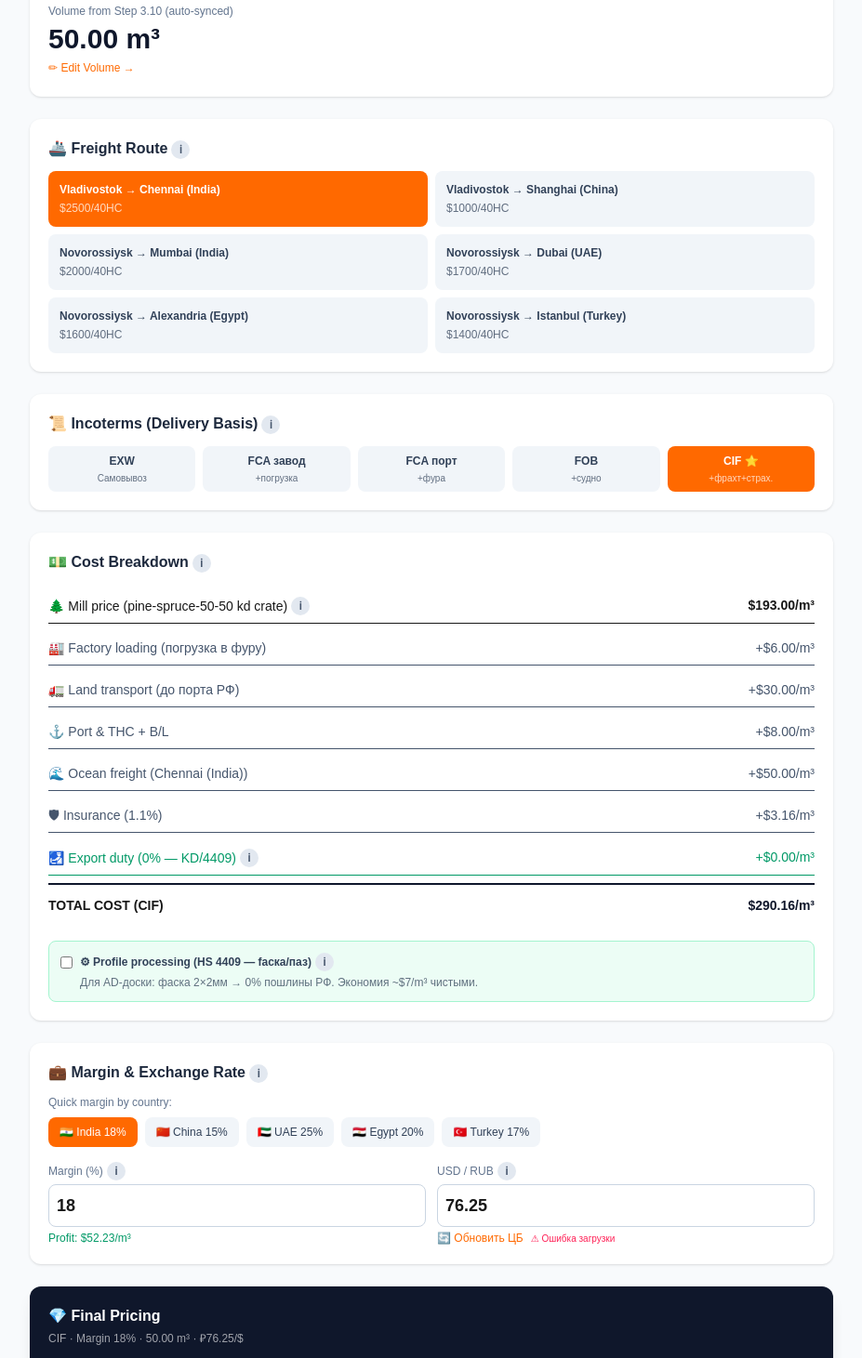
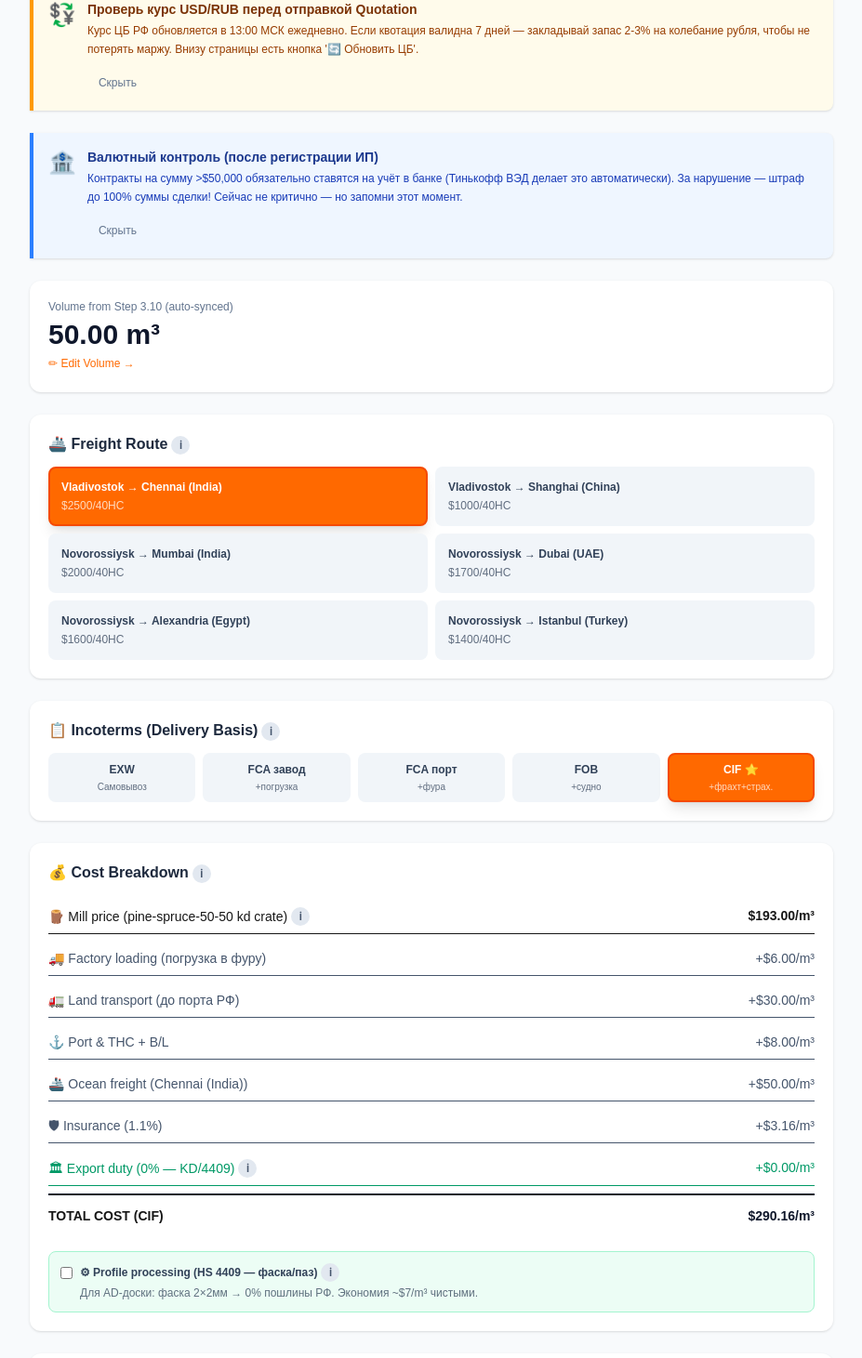
Before and after one commit to ru-timber-export/b2b-export, a Next.js app: page /calculator/pricing in a window 1280 px wide. Shown: the part 200-1661 px from the top of the page at 93% size, without its empty margins (176-1103 px from the left). Built offline with nearby package versions, Linux system fonts and the light colour scheme; no server answers.

Commit message:
Step B3.2: Pricing reminders (USD/RUB rate + currency control) + active state borders

```diff
--- a/src/app/calculator/pricing/page.js
+++ b/src/app/calculator/pricing/page.js
@@ -1,7 +1,7 @@
 "use client";
-
 import { useState, useEffect } from "react";
 import Link from "next/link";
+import Reminder from "../../components/Reminder";
 import {
   useDeal,
   SPECIES_BASE_PRICES,
@@ -40,7 +40,7 @@ export default function PricingPage() {
   const [cbrDate, setCbrDate] = useState(null);
   const [cbrError, setCbrError] = useState(false);
 
-  // 💱 Автозагрузка курса ЦБ РФ
+  // Автозагрузка курса ЦБ РФ
   const fetchCBR = async () => {
     setCbrLoading(true);
     setCbrError(false);
@@ -86,34 +86,28 @@ export default function PricingPage() {
   const margin = deal.margin === "" ? 0 : parseFloat(deal.margin) || 18;
   const rate = deal.usdRubRate === "" ? 76.25 : parseFloat(deal.usdRubRate) || 76.25;
 
-  // Пресет фрахта
   const freightPreset = FREIGHT_PRESETS[deal.freightRoute] || FREIGHT_PRESETS["vlv-chennai"];
 
-  // 💰 Расчёт mill price (EXW по-честному)
   const speciesBase = SPECIES_BASE_PRICES[species] || 160;
   const dryingAdd = DRYING_SURCHARGE[moisture] || 0;
   const packAdd = PACKAGING_SURCHARGE[packaging] || 0;
   const millPrice = speciesBase + dryingAdd + packAdd;
 
-  // Честный расчёт по шагам Incoterms
-  const loadFactory = 6; // FCA завод: +$6/m³ (погрузка на пилораме)
-  const landTransport = totalVol > 0 ? 1500 / totalVol : 0; // FCA порт: фура/жд до порта
-  const portFees = totalVol > 0 ? 400 / totalVol : 0; // FOB: THC + B/L
-  const ocean = totalVol > 0 ? freightPreset.rate / totalVol : 0; // CIF: фрахт
-  const insurance = 0.011 * (millPrice + loadFactory + landTransport + portFees + ocean); // страховка 1.1%
+  const loadFactory = 6;
+  const landTransport = totalVol > 0 ? 1500 / totalVol : 0;
+  const portFees = totalVol > 0 ? 400 / totalVol : 0;
+  const ocean = totalVol > 0 ? freightPreset.rate / totalVol : 0;
+  const insurance = 0.011 * (millPrice + loadFactory + landTransport + portFees + ocean);
 
-  // Сумма по выбранному Incoterm
   let totalCost = millPrice;
   if (incoterm === "fca-factory") totalCost = millPrice + loadFactory;
   if (incoterm === "fca-port") totalCost = millPrice + loadFactory + landTransport;
   if (incoterm === "fob") totalCost = millPrice + loadFactory + landTransport + portFees;
   if (incoterm === "cif") totalCost = millPrice + loadFactory + landTransport + portFees + ocean + insurance;
 
-  // 0% пошлины при камерной сушке или обработке 4409
   const dutyFree = moisture === "kd" || deal.profileProcessing;
   const duty = dutyFree ? 0 : totalCost * 0.065;
   const totalCostWithDuty = totalCost + duty;
-
   const sellPricePerM3 = totalCostWithDuty * (1 + margin / 100);
   const profitPerM3 = sellPricePerM3 - totalCostWithDuty;
   const totalAmount = sellPricePerM3 * totalVol;
@@ -147,6 +141,24 @@ export default function PricingPage() {
           </p>
         </div>
 
+        {/* 🆕 B3.2: Напоминалка — курс ЦБ */}
+        <Reminder
+          priority="high"
+          icon="💱"
+          title="Проверь курс USD/RUB перед отправкой Quotation"
+          description="Курс ЦБ РФ обновляется в 13:00 МСК ежедневно. Если квотация валидна 7 дней — закладывай запас 2-3% на колебание рубля, чтобы не потерять маржу. Внизу страницы есть кнопка '🔄 Обновить ЦБ'."
+          dismissKey="usd-rate-tip-2026"
+        />
+
+        {/* 🆕 B3.2: Напоминалка — валютный контроль */}
+        <Reminder
+          priority="medium"
+          icon="🏦"
+          title="Валютный контроль (после регистрации ИП)"
+          description="Контракты на сумму >$50,000 обязательно ставятся на учёт в банке (Тинькофф ВЭД делает это автоматически). За нарушение — штраф до 100% суммы сделки! Сейчас не критично — но запомни этот момент."
+          dismissKey="vc-warning-2026"
+        />
+
         {/* Volume info */}
         <section className="bg-white rounded-xl p-5 shadow-sm">
           <div className="text-xs text-slate-500">Volume from Step 3.10 (auto-synced)</div>
@@ -169,8 +181,10 @@ export default function PricingPage() {
                 <button
                   key={key}
                   onClick={() => updateDeal({ freightRoute: key })}
-                  className={`p-3 rounded-lg text-left text-xs transition-all active:scale-95 ${
-                    active ? "bg-orange-500 text-white" : "bg-slate-100 text-slate-700"
+                  className={`p-3 rounded-lg text-left text-xs transition-all active:scale-95 border-2 ${
+                    active
+                      ? "bg-orange-500 text-white border-orange-600 shadow-lg"
+                      : "bg-slate-100 text-slate-700 border-transparent hover:border-slate-300"
                   }`}
                 >
                   <div className="font-bold">{val.label}</div>
@@ -184,22 +198,24 @@ export default function PricingPage() {
         {/* Incoterms */}
         <section className="bg-white rounded-xl p-5 shadow-sm">
           <h2 className="font-bold text-slate-800 flex items-center">
-            📜 Incoterms (Delivery Basis)
+            📋 Incoterms (Delivery Basis)
             <Tooltip text="Международные условия поставки. EXW = товар на складе. FCA завод = +погрузка в фуру. FCA порт = +доставка. FOB = +погрузка на судно. CIF = +фрахт и страховка до порта клиента. Каждый шаг добавляет стоимость." />
           </h2>
           <div className="grid grid-cols-2 sm:grid-cols-5 gap-2 mt-3">
             {[
-              { id: "exw", label: "EXW", ru: "Самовывоз", include: [] },
-              { id: "fca-factory", label: "FCA завод", ru: "+погрузка", include: ["load"] },
-              { id: "fca-port", label: "FCA порт", ru: "+фура", include: ["load", "land"] },
-              { id: "fob", label: "FOB", ru: "+судно", include: ["load", "land", "port"] },
-              { id: "cif", label: "CIF ⭐", ru: "+фрахт+страх.", include: ["load", "land", "port", "ocean"] },
+              { id: "exw", label: "EXW", ru: "Самовывоз" },
+              { id: "fca-factory", label: "FCA завод", ru: "+погрузка" },
+              { id: "fca-port", label: "FCA порт", ru: "+фура" },
+              { id: "fob", label: "FOB", ru: "+судно" },
+              { id: "cif", label: "CIF ⭐", ru: "+фрахт+страх." },
             ].map((t) => (
               <button
                 key={t.id}
                 onClick={() => updateDeal({ incoterm: t.id })}
-                className={`p-2 rounded-lg text-xs transition-all active:scale-95 ${
-                  deal.incoterm === t.id ? "bg-orange-500 text-white" : "bg-slate-100 text-slate-700"
+                className={`p-2 rounded-lg text-xs transition-all active:scale-95 border-2 ${
+                  deal.incoterm === t.id
+                    ? "bg-orange-500 text-white border-orange-600 shadow-lg"
+                    : "bg-slate-100 text-slate-700 border-transparent hover:border-slate-300"
                 }`}
               >
                 <div className="font-bold">{t.label}</div>
@@ -212,13 +228,13 @@ export default function PricingPage() {
         {/* Cost Breakdown */}
         <section className="bg-white rounded-xl p-5 shadow-sm">
           <h2 className="font-bold text-slate-800 flex items-center">
-            💵 Cost Breakdown
+            💰 Cost Breakdown
             <Tooltip text="Честная себестоимость по компонентам. Меняется при смене Incoterms." />
           </h2>
           <div className="mt-4 space-y-2 text-sm">
             <div className="flex justify-between border-b py-2">
               <span className="flex items-center">
-                🌲 Mill price ({species} {moisture} {packaging})
+                🪵 Mill price ({species} {moisture} {packaging})
                 <Tooltip text={`Заводская цена = База породы ($${speciesBase}) + Сушка ($${dryingAdd}) + Упаковка ($${packAdd})`} />
               </span>
               <span className="font-mono font-bold">${millPrice.toFixed(2)}/m³</span>
@@ -226,7 +242,7 @@ export default function PricingPage() {
 
             {["fca-factory", "fca-port", "fob", "cif"].includes(incoterm) && (
               <div className="flex justify-between py-2 border-b text-slate-600">
-                <span>🏭 Factory loading (погрузка в фуру)</span>
+                <span>🚚 Factory loading (погрузка в фуру)</span>
                 <span className="font-mono">+${loadFactory.toFixed(2)}/m³</span>
               </div>
             )}
@@ -248,7 +264,7 @@ export default function PricingPage() {
             {incoterm === "cif" && (
               <>
                 <div className="flex justify-between py-2 border-b text-slate-600">
-                  <span>🌊 Ocean freight ({freightPreset.label.split("→")[1]?.trim()})</span>
+                  <span>🚢 Ocean freight ({freightPreset.label.split("→")[1]?.trim()})</span>
                   <span className="font-mono">+${ocean.toFixed(2)}/m³</span>
                 </div>
                 <div className="flex justify-between py-2 border-b text-slate-600">
@@ -261,7 +277,7 @@ export default function PricingPage() {
             {/* Пошлина */}
             <div className={`flex justify-between py-2 border-b ${dutyFree ? "text-emerald-600" : "text-rose-600"}`}>
               <span className="flex items-center">
-                🛃 Export duty {dutyFree ? "(0% — KD/4409)" : "(6.5% — AD raw)"}
+                🏛 Export duty {dutyFree ? "(0% — KD/4409)" : "(6.5% — AD raw)"}
                 <Tooltip text="Экспортная пошлина РФ. 0% если: камерная сушка (KD) ИЛИ обработка по коду 4409 (фаска/паз)." />
               </span>
               <span className="font-mono">+${duty.toFixed(2)}/m³</span>
@@ -284,7 +300,7 @@ export default function PricingPage() {
               />
               <div className="text-xs text-slate-700">
                 <div className="font-bold flex items-center">
-                  ⚙ Profile processing (HS 4409 — fаска/паз)
+                  ⚙ Profile processing (HS 4409 — фаска/паз)
                   <Tooltip text="Лёгкая фаска 2×2мм переводит товар в код ТН ВЭД 4409 → 0% экспортной пошлины. Особенно выгодно для AD доски. Стоимость обработки ~$4/m³, экономия пошлины ~$12/m³." />
                 </div>
                 <div className="opacity-75 mt-1">
@@ -298,7 +314,7 @@ export default function PricingPage() {
         {/* Margin + Rate */}
         <section className="bg-white rounded-xl p-5 shadow-sm">
           <h2 className="font-bold text-slate-800 flex items-center">
-            💼 Margin & Exchange Rate
+            📊 Margin & Exchange Rate
             <Tooltip text="Ваша наценка к себестоимости. Меняется по рынку." />
           </h2>
 
@@ -310,8 +326,10 @@ export default function PricingPage() {
                 <button
                   key={country}
                   onClick={() => updateDeal({ margin: m })}
-                  className={`px-3 py-2 rounded-lg text-xs transition-all active:scale-95 ${
-                    deal.margin === m ? "bg-orange-500 text-white" : "bg-slate-100 text-slate-700"
+                  className={`px-3 py-2 rounded-lg text-xs transition-all active:scale-95 border-2 ${
+                    deal.margin === m
+                      ? "bg-orange-500 text-white border-orange-600 shadow-lg"
+                      : "bg-slate-100 text-slate-700 border-transparent hover:border-slate-300"
                   }`}
                 >
                   {country === "india" && "🇮🇳 India"}
@@ -373,11 +391,10 @@ export default function PricingPage() {
 
         {/* Final pricing */}
         <section className="bg-slate-900 text-white rounded-xl p-5 shadow-lg">
-          <h2 className="font-bold">💎 Final Pricing</h2>
+          <h2 className="font-bold">🎯 Final Pricing</h2>
           <div className="text-xs opacity-60 mt-1">
             {incoterm.toUpperCase()} · Margin {margin}% · {totalVol.toFixed(2)} m³ · ₽{rate}/$
           </div>
-
           <div className="mt-4 grid grid-cols-1 sm:grid-cols-2 gap-4">
             <div>
               <div className="text-xs opacity-60">SELLING PRICE PER m³</div>
@@ -390,7 +407,6 @@ export default function PricingPage() {
               <div className="text-xs opacity-60">≈ ₽{(totalAmount * rate).toFixed(0)}</div>
             </div>
           </div>
-
           <div className="mt-4 p-3 bg-emerald-900/50 rounded-lg">
             <div className="text-xs opacity-75">YOUR PROFIT</div>
             <div className="text-2xl font-black text-emerald-400">
@@ -398,13 +414,12 @@ export default function PricingPage() {
             </div>
           </div>
 
-         <Link
+          <Link
             href="/calculator/container"
             className="block w-full mt-5 bg-orange-500 text-white text-center py-3 rounded-lg font-bold active:scale-95"
           >
             📦 Continue to 3D View →
           </Link>
-
           <Link
             href="/calculator/quotation"
             className="block w-full mt-2 bg-emerald-600 text-white text-center py-3 rounded-lg font-bold active:scale-95"
```
